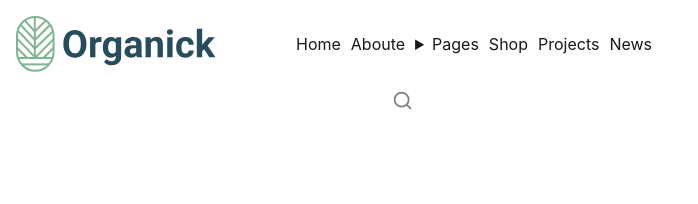
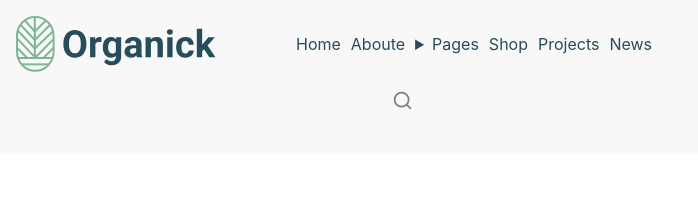
Before and after one commit to Borilajonkala/OrganiC-Food, a React (Vite) app: page / in a window 1280 px wide. Shown: the top 204 px of the page, without its empty margins (0-698 px from the left). Built offline with nearby package versions, Linux system fonts and the light colour scheme; the HTML template or start-up script is replaced by a standard one.

Commit message:
header yangilandi

```diff
--- a/src/App.jsx
+++ b/src/App.jsx
@@ -5,7 +5,7 @@ import Home from './pages/Home'
 const App = () => {
 	return (
 		<>
-			<div className='bg-white'>
+			<div className='bg-oqrang text-kok'>
 				<Header />
 				<Routes>
 					<Route path='/' element={<Home />} />
--- a/src/components/Header.jsx
+++ b/src/components/Header.jsx
@@ -16,8 +16,8 @@ const Header = () => {
 								<Link>Aboute</Link>
 							</li>
 							<li>
-								<details>
-									<summary>Pages</summary>
+								<details className='flex '>
+									<summary className=''>Pages</summary>
 									<Link>Aboute</Link>
 									<Link>Shop</Link>
 									<Link>Service</Link>
```
Also changed, not shown: src/index.css (line endings or trailing spaces).
